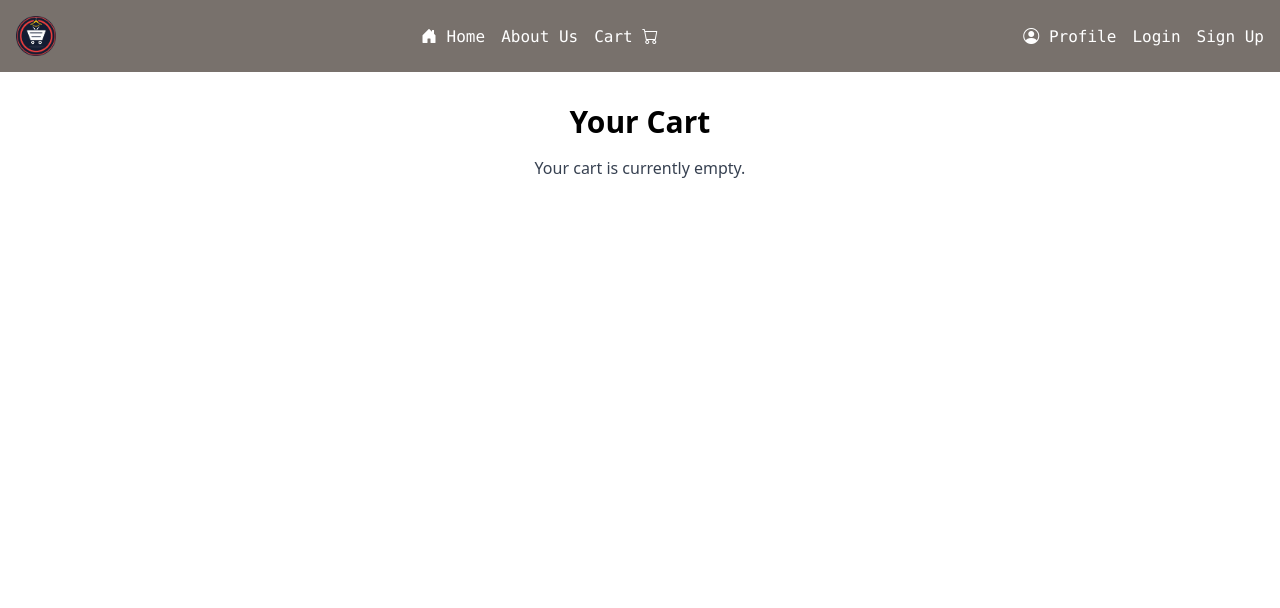
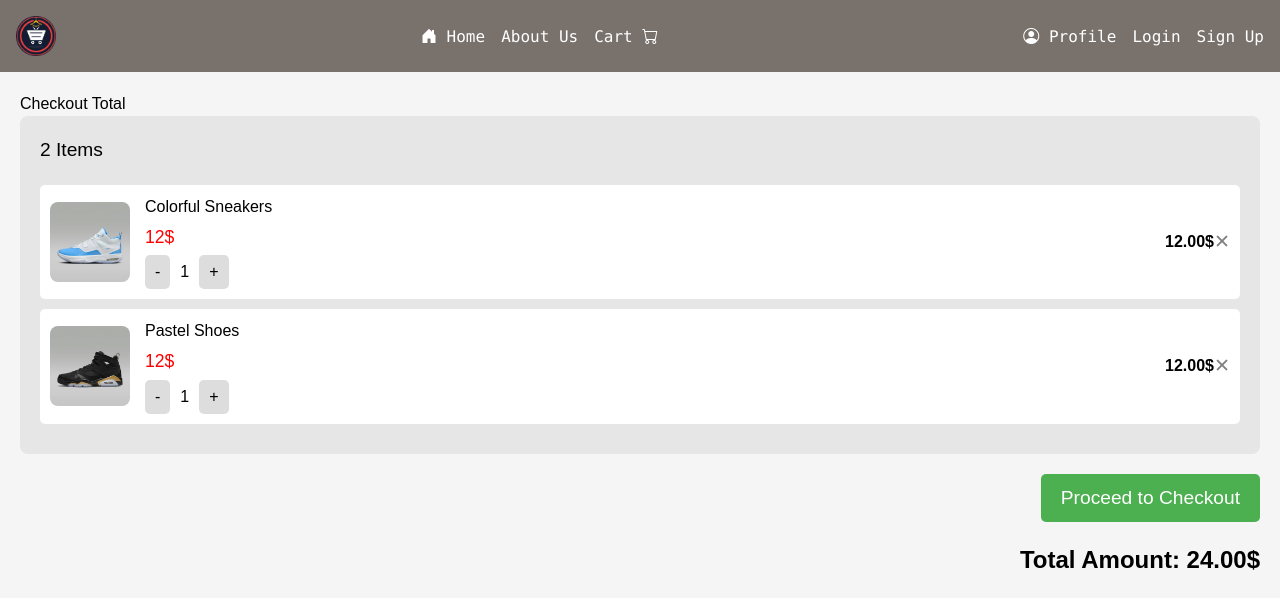
Before and after one commit to Chankiry/EcommerceWeb, a Vue app: page /cart in a window 1280 px wide. Shown: the top 608 px of the page. Built offline with nearby package versions, Linux system fonts and the light colour scheme.

Commit message:
Update Cart.vue

```diff
--- a/src/views/cart/Cart.vue
+++ b/src/views/cart/Cart.vue
@@ -1,12 +1,177 @@
 <template>
-  <div class="container mx-auto py-8">
-    <h1 class="text-3xl font-bold text-center">Your Cart</h1>
-    <p class="text-gray-700 text-center mt-4">Your cart is currently empty.</p>
+  <div class="cart-page">
+    <h1>Checkout Total</h1>
+    <div class="cart-items-container">
+      <div class="cart-header">
+        <h2>{{ cartItems.length }} Items</h2>
+      </div>
+      <div class="cart-item" v-for="(item, index) in cartItems" :key="index">
+        <img :src="item.image" alt="Shoe Image" class="item-image" />
+        <div class="item-details">
+          <h3>{{ item.name }}</h3>
+          <p class="price">{{ item.price }}$</p>
+          <div class="quantity-control">
+            <button @click="decreaseQuantity(index)">-</button>
+            <span>{{ item.quantity }}</span>
+            <button @click="increaseQuantity(index)">+</button>
+          </div>
+        </div>
+        <p class="total">{{ (item.price * item.quantity).toFixed(2) }}$</p>
+        <button class="remove-item" @click="removeItem(index)">&#x2715;</button>
+      </div>
+    </div>
+    <!-- New Checkout Button -->
+    <div class="checkout-button-container">
+      <button class="checkout-button" @click="handleCheckout">
+        Proceed to Checkout
+      </button>
+    </div>
+    <div class="checkout-total">
+      <h2>Total Amount: {{ totalAmount.toFixed(2) }}$</h2>
+    </div>
   </div>
 </template>
 
 <script>
+import shoes01 from "../../assets/images/shoes01.png";
+import shoes02 from "../../assets/images/shoes02.png";
+
 export default {
-  name: 'Cart'
+  name: "Cart",
+  data() {
+    return {
+      cartItems: [
+        {
+          name: "Colorful Sneakers",
+          price: 12,
+          quantity: 1,
+          image: shoes01,
+        },
+        {
+          name: "Pastel Shoes",
+          price: 12,
+          quantity: 1,
+          image: shoes02,
+        },
+      ],
+    };
+  },
+  computed: {
+    totalAmount() {
+      return this.cartItems.reduce((total, item) => total + item.price * item.quantity, 0);
+    },
+  },
+  methods: {
+    increaseQuantity(index) {
+      this.cartItems[index].quantity += 1;
+    },
+    decreaseQuantity(index) {
+      if (this.cartItems[index].quantity > 1) {
+        this.cartItems[index].quantity -= 1;
+      }
+    },
+    removeItem(index) {
+      this.cartItems.splice(index, 1);
+    },
+    handleCheckout() {
+      // Replace this with navigation to a checkout page or a message
+      alert("Proceeding to checkout!");
+    },
+  },
+};
+</script>
+
+<style scoped>
+.cart-page {
+  font-family: Arial, sans-serif;
+  padding: 20px;
+  background-color: #f5f5f5;
 }
-</script>
+.cart-header {
+  font-size: 1.2rem;
+  margin-bottom: 20px;
+  text-align: left;
+}
+.cart-items-container {
+  background-color: #e6e6e6;
+  padding: 20px;
+  border-radius: 8px;
+}
+.cart-item {
+  display: flex;
+  align-items: center;
+  justify-content: space-between;
+  padding: 10px;
+  background: #fff;
+  margin-bottom: 10px;
+  border-radius: 5px;
+}
+.item-image {
+  width: 80px;
+  height: 80px;
+  border-radius: 8px;
+}
+.item-details {
+  flex-grow: 1;
+  padding: 0 15px;
+}
+.item-details h3 {
+  margin: 0 0 5px;
+}
+.price {
+  color: red;
+  font-size: 1.1rem;
+  margin: 5px 0;
+}
+.quantity-control {
+  display: flex;
+  align-items: center;
+  gap: 10px;
+}
+.quantity-control button {
+  border: none;
+  background: #ddd;
+  border-radius: 5px;
+  padding: 5px 10px;
+  cursor: pointer;
+}
+.quantity-control button:hover {
+  background: #bbb;
+}
+.total {
+  font-weight: bold;
+}
+.remove-item {
+  border: none;
+  background: none;
+  font-size: 1.2rem;
+  color: gray;
+  cursor: pointer;
+}
+.remove-item:hover {
+  color: red;
+}
+.checkout-total {
+  margin-top: 20px;
+  font-size: 1.5rem;
+  font-weight: bold;
+  text-align: right;
+}
+.checkout-button-container {
+  text-align: right;
+  margin: 20px 0;
+}
+.checkout-button {
+  background-color: #4caf50;
+  color: white;
+  border: none;
+  padding: 10px 20px;
+  font-size: 1.2rem;
+  border-radius: 5px;
+  cursor: pointer;
+  transition: background-color 0.3s ease;
+}
+.checkout-button:hover {
+  background-color: #45a049;
+}
+</style>
```
